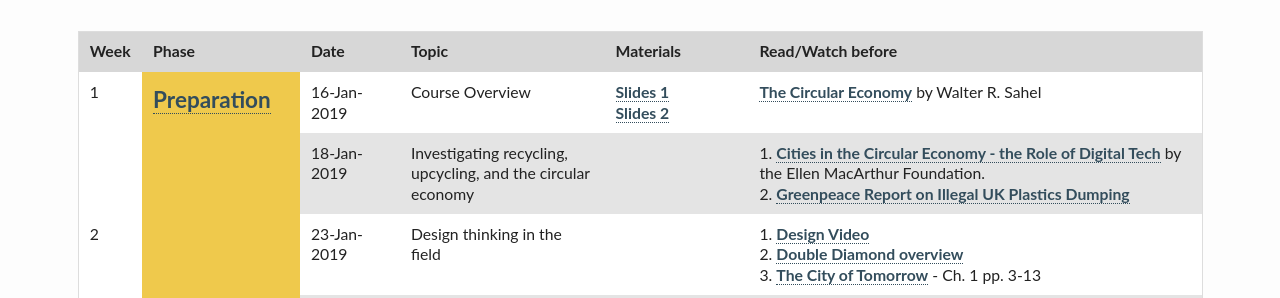
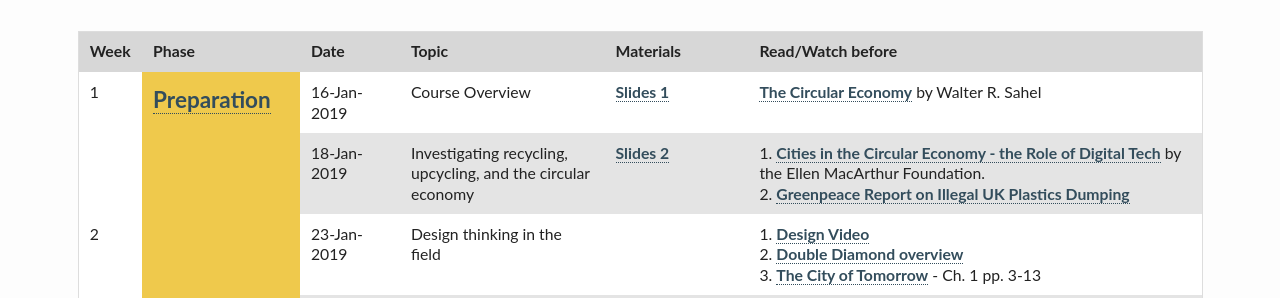
Before and after one commit to edinburghlivinglab/ddc, a Jekyll site: the page built from pages/syllabus.md, in a window 1280 px wide and 900 px high, scrolled down 699 px. Shown: the part 157-455 px from the top of the window. Built offline with Jekyll 4.4.1, drawn with Linux system fonts in a browser that asks for light colours.

Commit message:
Update syllabus.md

```diff
--- a/pages/syllabus.md
+++ b/pages/syllabus.md
@@ -83,13 +83,13 @@
                 </td>
                 <td>16-Jan-2019</td>
                 <td>Course Overview</td>
-                <td><a href="{{ site.baseurl }}/course_docs/week1-1.pptx" target="_blank">Slides 1</a><br/><a href="{{ site.baseurl }}/course_docs/week1-2.pptx" target="_blank">Slides 2</a></td>
+                <td><a href="{{ site.baseurl }}/course_docs/week1-1.pptx" target="_blank">Slides 1</a></td>
                 <td><a href="https://www.nature.com/news/the-circular-economy-1.19594">The Circular Economy</a> by Walter R. Sahel</td>
             </tr>
             <tr>
                 <td>18-Jan-2019</td>
                 <td>Investigating recycling,<br />upcycling, and the circular economy</td>
-                <td>&nbsp;</td>
+                <td><a href="{{ site.baseurl }}/course_docs/week1-2.pptx" target="_blank">Slides 2</a></td>
                 <td>1. <a href="https://www.ellenmacarthurfoundation.org/assets/downloads/Cities-in-the-Circular-Economy-The-Role-of-Digital-Tech.pdf">Cities in the Circular Economy - the Role of Digital Tech</a> by the Ellen MacArthur Foundation.<br />
                     2. <a href="https://unearthed.greenpeace.org/2018/10/21/uk-household-plastics-found-in-illegal-dumps-in-malaysia/">Greenpeace Report on Illegal UK Plastics Dumping</a></td>
             </tr>
```
